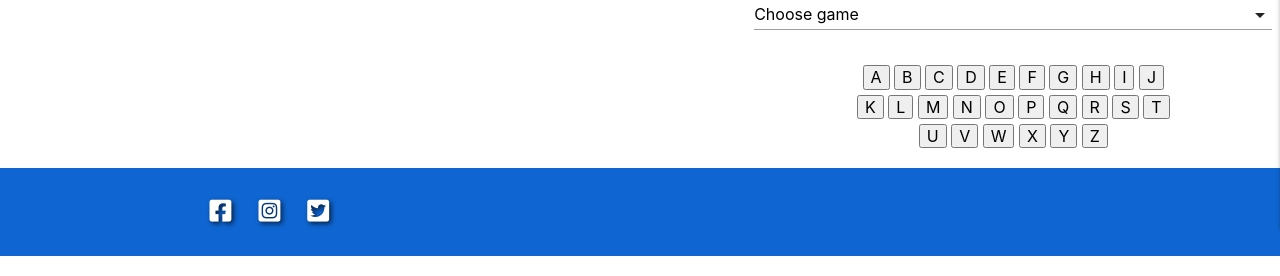
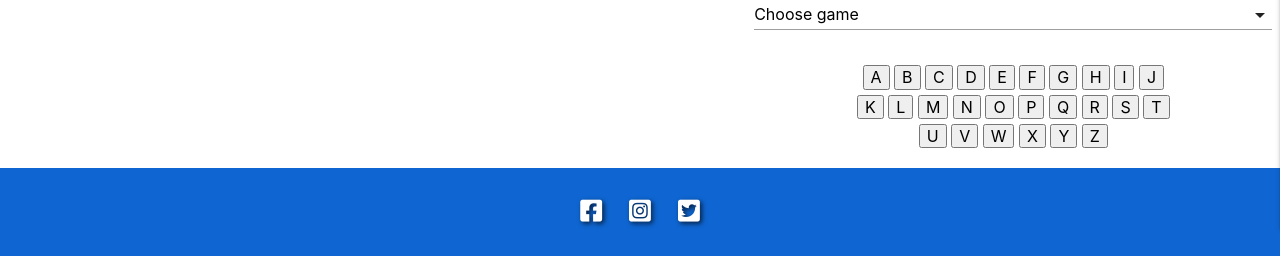
Before and after one commit to mark-obeirne/esports-dictionary, a Flask app: page / in a window 1280 px wide. Shown: the part 631-907 px from the top of the page. Run offline with Flask 2, Linux system fonts and the light colour scheme; data that the repository does not hold is empty; some libraries are stand-ins or nearby versions.

Commit message:
Refactor footer
Replace custom centered class applied to footer with Materialize's
center-align helper class

```diff
--- a/templates/base.html
+++ b/templates/base.html
@@ -58,7 +58,7 @@
     </main>
 
     <!--Footer-->
-	<footer class="social-footer blue-background centered">
+	<footer class="social-footer blue-background center-align">
 		<div class="container">
 			<div class="row">
 				<div class="col s12">
```
